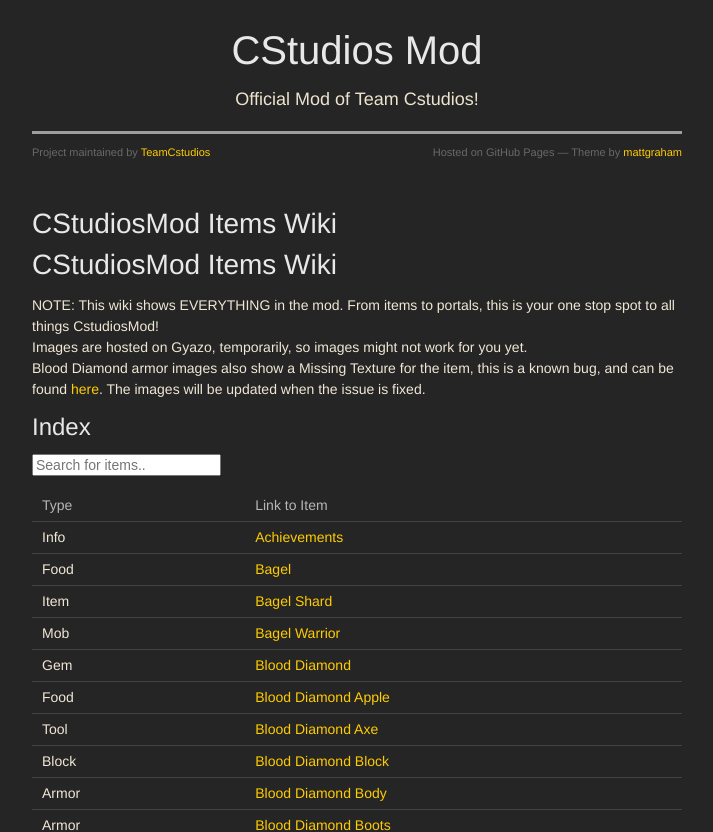
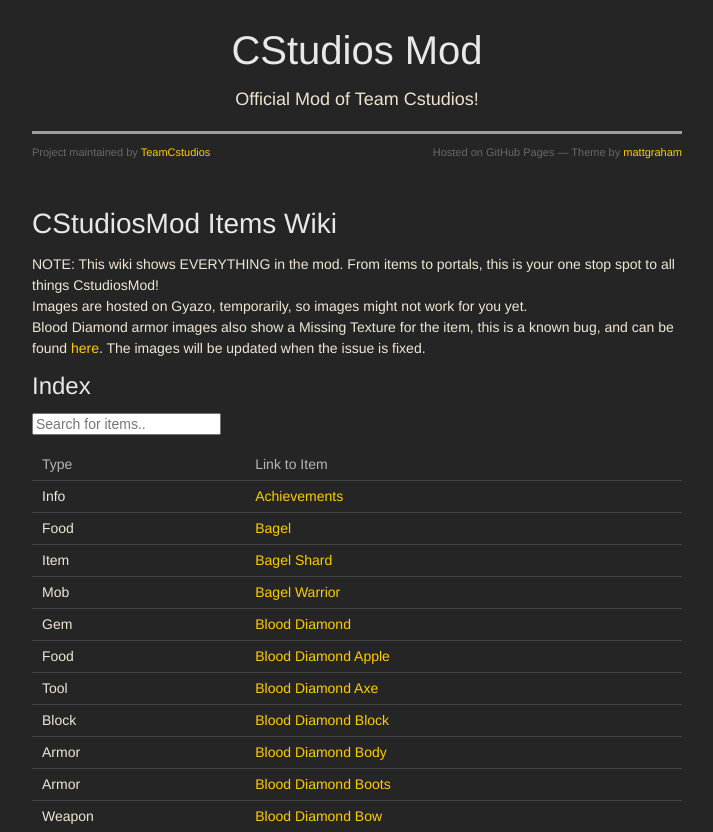
Before and after one commit to TeamCstudios/CStudiosMod, a Jekyll site: the page built from wiki.md, in a window 1280 px wide and 900 px high, cut to the strip 68-900 px from the top of the window. Shown: the whole strip, without its empty margins (283-996 px from the left). Built offline with Jekyll 4.4.1, drawn with Linux system fonts in a browser that asks for light colours; nearby versions of some CDN libraries; our own code applies the rules of GitHub Pages for plain Markdown files; some of the changed lines change nothing that is shown; grey boxes are pictures that could not be loaded.

Commit message:
fix dualheaderTM

```diff
--- a/wiki.md
+++ b/wiki.md
@@ -1,7 +1,7 @@
 ---
 layout: main
+title: CStudiosMod Items Wiki
 ---
-# CStudiosMod Items Wiki
 
 NOTE: This wiki shows EVERYTHING in the mod. From items to portals, this is your one stop spot to all things CstudiosMod!<br/>
 Images are hosted on Gyazo, temporarily, so images might not work for you yet.<br/>
```
